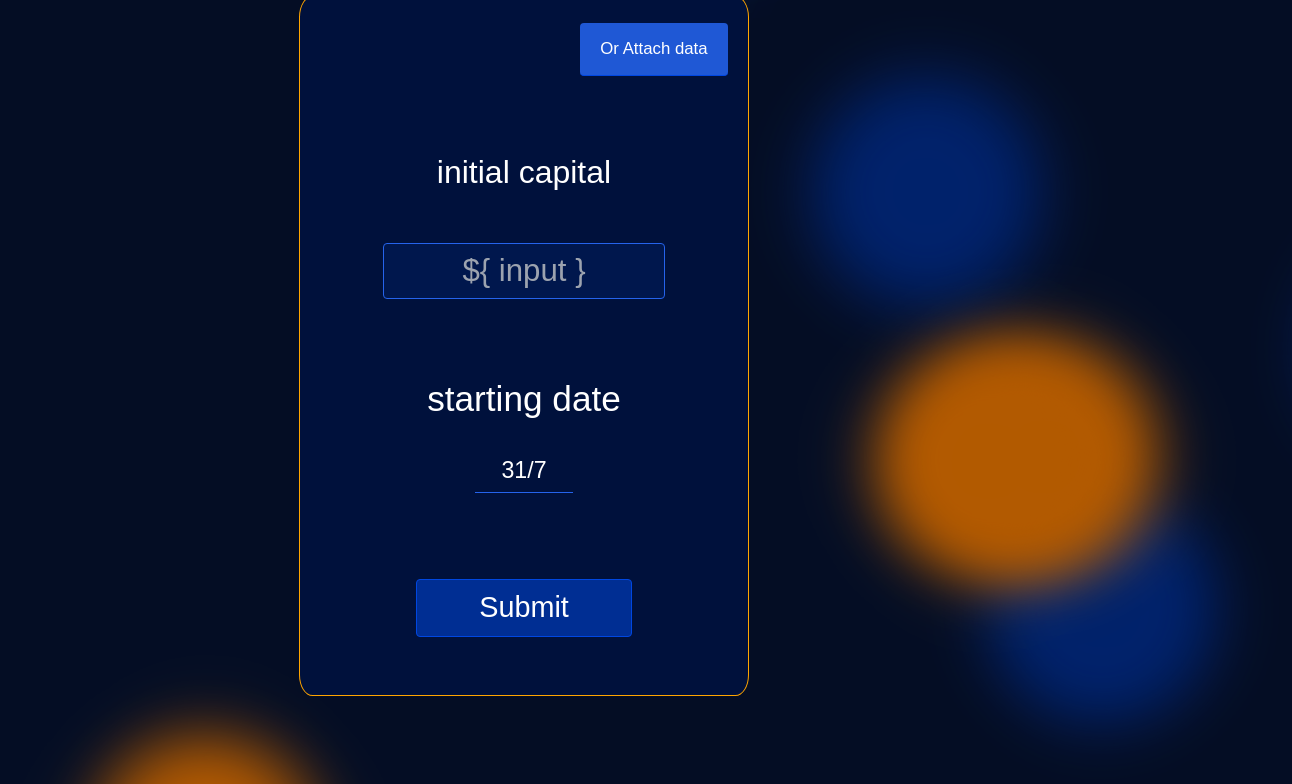
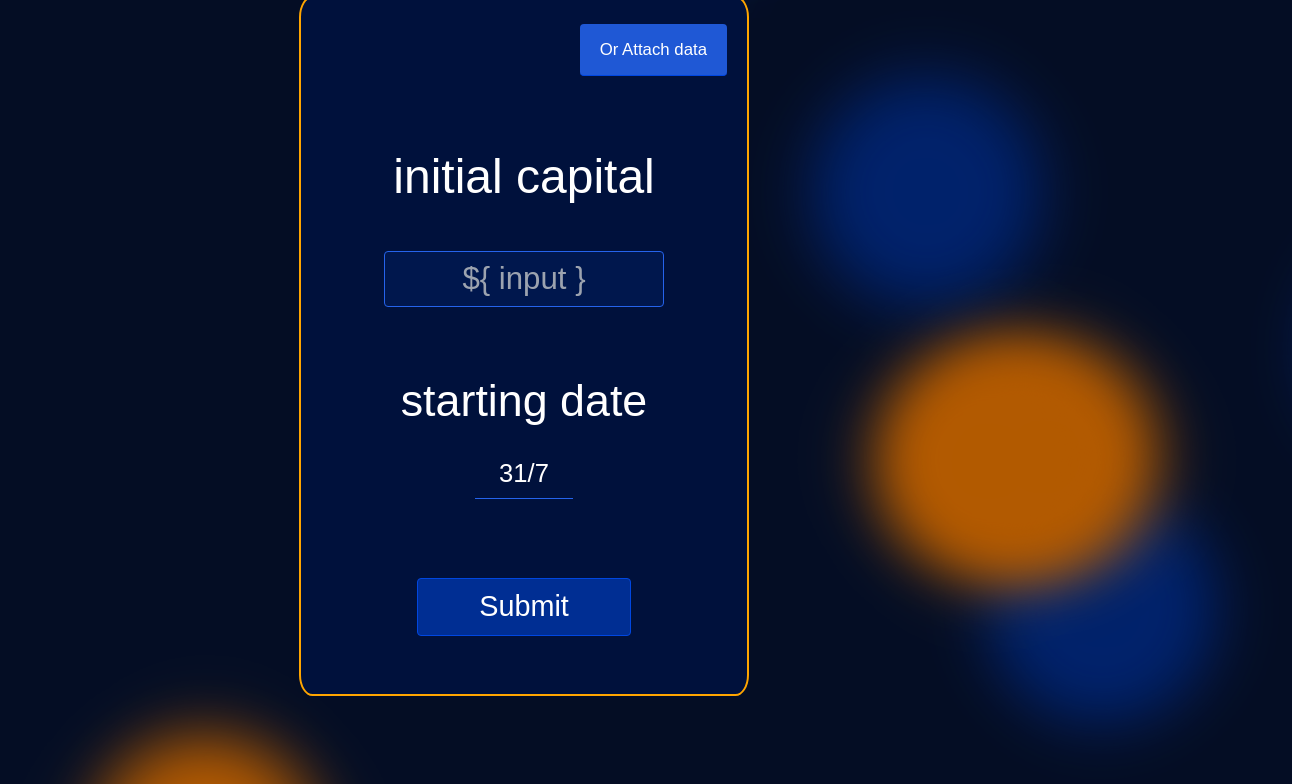
Before and after one commit to AlanTyping/trading-app, a React (Create React App) app: page / in a window 1536 px wide. Shown: the top 784 px of the page, without its empty margins (244-1536 px from the left). Built offline with nearby package versions, Linux system fonts and the light colour scheme.

Commit message:
changes for initial-form 1080p

```diff
--- a/src/routes/chart/components/forms/form2/form2.css
+++ b/src/routes/chart/components/forms/form2/form2.css
@@ -74,6 +74,8 @@ h4 {
         min-width: 450px;
         width: 500px;
         min-height: 700px;
+        max-height: 760px;
+        border-width: 2px;
     }
 
     #attach-data {
@@ -81,7 +83,11 @@ h4 {
     }
 
     #initial-capital-title {
-        font-size: 2rem;
+        font-size: 3rem;
+    }
+
+    #starting-date-title {
+        font-size: 2.8rem;
     }
 
     #capital-form,
@@ -95,8 +101,8 @@ h4 {
     }
 
     #date {
-        font-size: 1.45rem;
-        height: 40px;
+        font-size: 1.6rem;
+        height: 45px;
     }
 
     #chart-capital-push {
```
